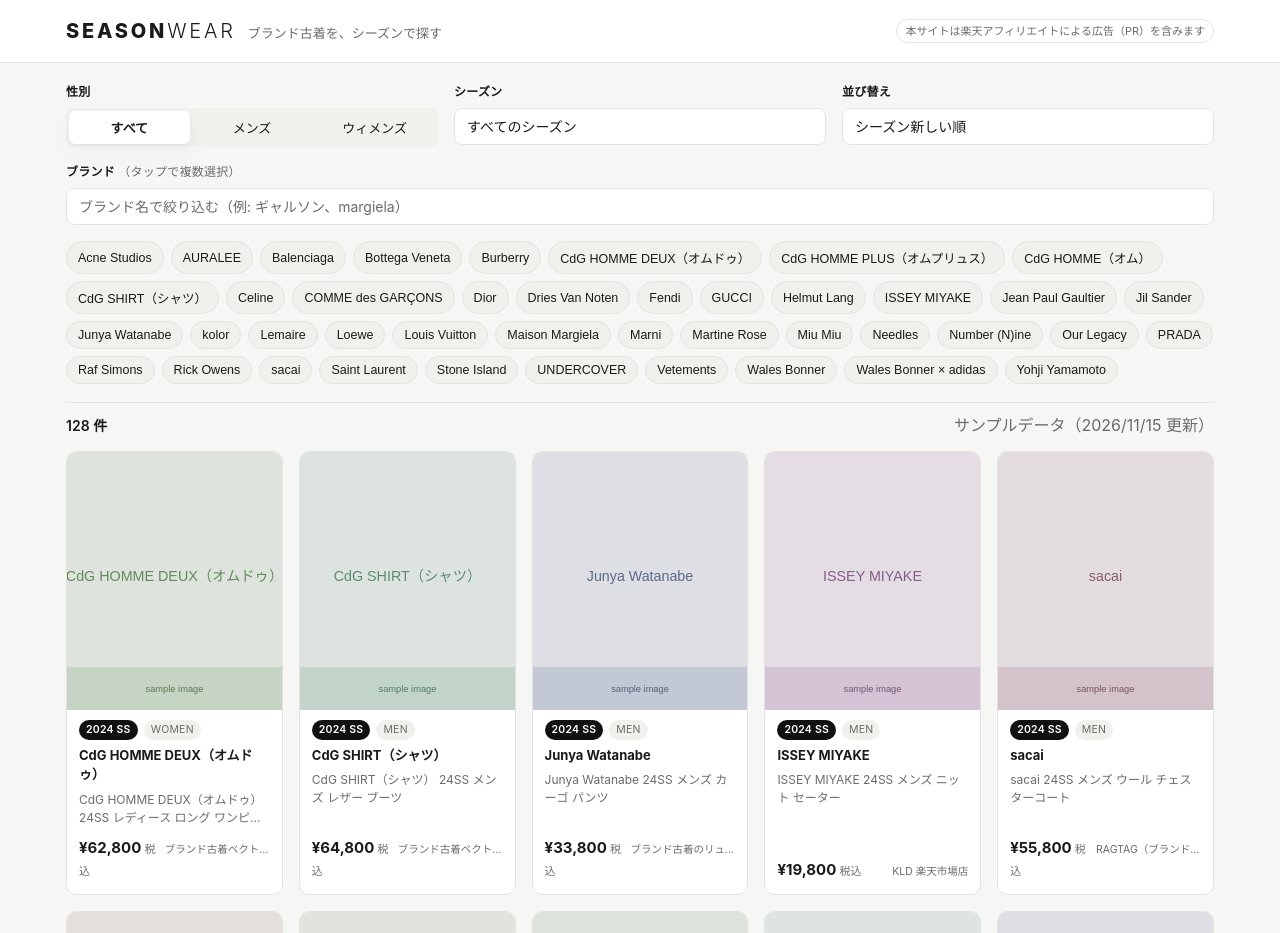
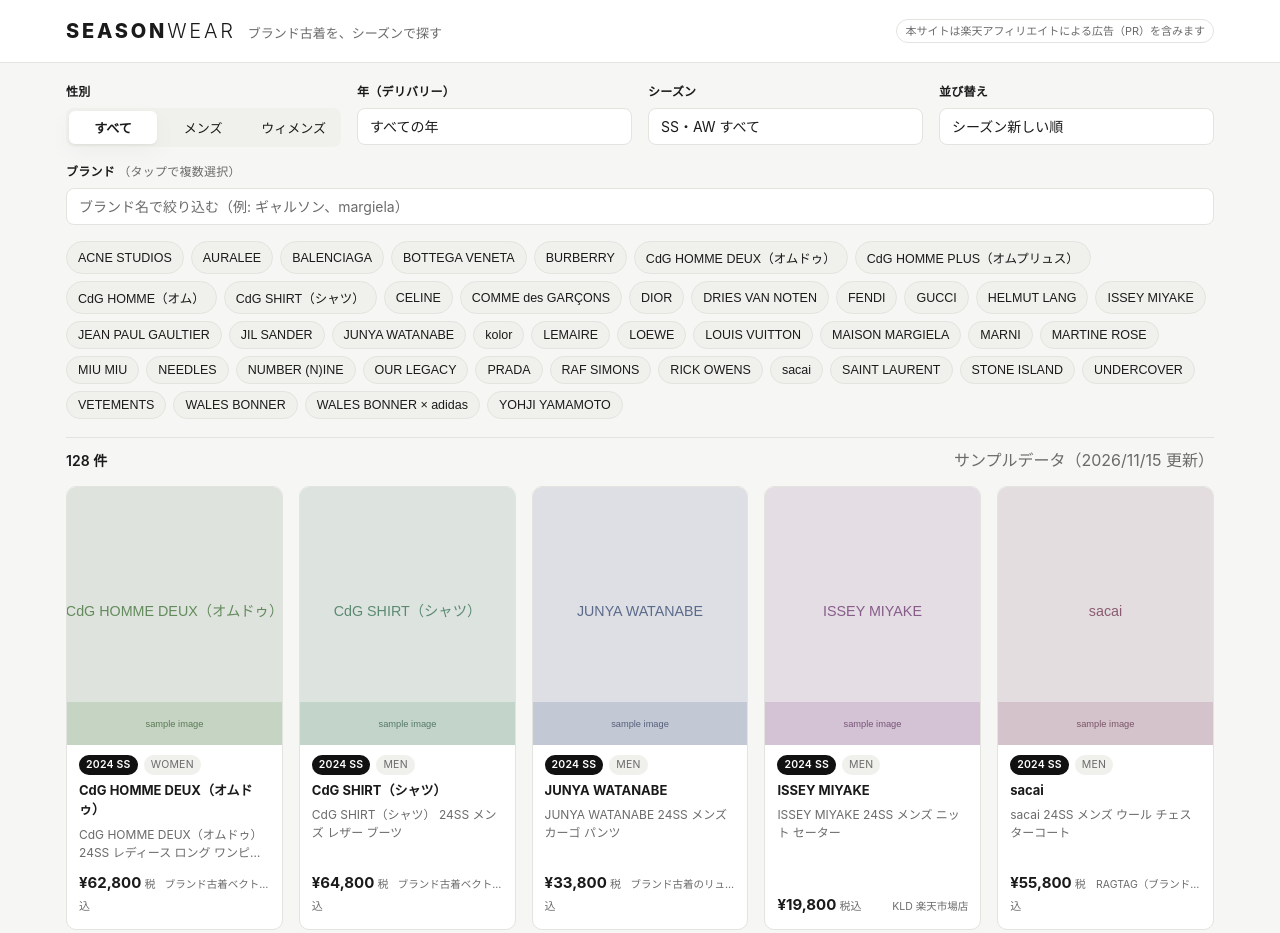
Before and after one commit to richmanzinc/seasonwear, a plain HTML site: page index.html in a window 1280 px wide. Shown: the top 933 px of the page. Drawn offline with Linux system fonts and the light colour scheme.

Commit message:
feat: ブランド名を大文字表記に統一・シーズンを年とSS/AWの2プルダウンに分割
- ブランド名を大文字表記に統一（sacai / kolor の小文字ブランドは維持、
  COMME des GARÇONS の "des" と "× adidas" は小文字を維持）
- シーズンの絞り込みを「年（デリバリー）」と「SS/AW」の2つのプルダウンに分割
  （年×SS/AW を独立に選択可能。価格は並び替えで対応）
- サンプルデータを再生成

Co-Authored-By: Claude Opus 4.8 <noreply@anthropic.com>

```diff
--- a/assets/app.js
+++ b/assets/app.js
@@ -4,7 +4,8 @@
 const state = {
   all: [],
   gender: "all",
-  season: "all",
+  year: "all",
+  type: "all",
   sort: "new",
   brands: new Set(), // 空 = すべてのブランド
   brandQuery: "", // ブランド検索欄の入力
@@ -43,7 +44,7 @@ async function init() {
     return;
   }
   buildBrandChips();
-  buildSeasonOptions();
+  buildYearOptions();
   bindControls();
   render();
 }
@@ -100,21 +101,15 @@ function updateBrandCount() {
   $("#brand-count").textContent = n ? `（${n} 選択中）` : "（タップで複数選択）";
 }
 
-function buildSeasonOptions() {
-  const sel = $("#f-season");
-  const map = new Map();
-  for (const it of state.all) {
-    const key = `${it.seasonYear}-${it.seasonType}`;
-    if (!map.has(key)) map.set(key, it);
-  }
-  const seasons = [...map.values()].sort(
-    (a, b) => b.seasonYear - a.seasonYear || (a.seasonType < b.seasonType ? 1 : -1)
-  );
-  sel.innerHTML = '<option value="all">すべてのシーズン</option>';
-  for (const s of seasons) {
+function buildYearOptions() {
+  const sel = $("#f-year");
+  // データに実在する年だけを新しい順で
+  const years = [...new Set(state.all.map((i) => i.seasonYear))].sort((a, b) => b - a);
+  sel.innerHTML = '<option value="all">すべての年</option>';
+  for (const y of years) {
     const o = document.createElement("option");
-    o.value = `${s.seasonYear}-${s.seasonType}`;
-    o.textContent = s.seasonLabel;
+    o.value = String(y);
+    o.textContent = `${y} 年`;
     sel.appendChild(o);
   }
 }
@@ -127,7 +122,8 @@ function bindControls() {
     state.gender = btn.dataset.val;
     render();
   });
-  $("#f-season").addEventListener("change", (e) => { state.season = e.target.value; render(); });
+  $("#f-year").addEventListener("change", (e) => { state.year = e.target.value; render(); });
+  $("#f-type").addEventListener("change", (e) => { state.type = e.target.value; render(); });
   $("#f-sort").addEventListener("change", (e) => { state.sort = e.target.value; render(); });
   $("#f-brand-search").addEventListener("input", (e) => {
     state.brandQuery = e.target.value;
@@ -145,10 +141,8 @@ function applyFilters() {
   if (state.brands.size) items = items.filter((i) => state.brands.has(i.brand));
   if (state.gender !== "all")
     items = items.filter((i) => i.gender === state.gender || i.gender === "UNISEX");
-  if (state.season !== "all") {
-    const [y, t] = state.season.split("-");
-    items = items.filter((i) => String(i.seasonYear) === y && i.seasonType === t);
-  }
+  if (state.year !== "all") items = items.filter((i) => String(i.seasonYear) === state.year);
+  if (state.type !== "all") items = items.filter((i) => i.seasonType === state.type);
   switch (state.sort) {
     case "price-asc": items.sort((a, b) => a.price - b.price); break;
     case "price-desc": items.sort((a, b) => b.price - a.price); break;
--- a/assets/style.css
+++ b/assets/style.css
@@ -51,7 +51,7 @@ a { color: inherit; }
 /* Controls */
 .controls {
   display: grid;
-  grid-template-columns: repeat(3, minmax(0,1fr));
+  grid-template-columns: repeat(4, minmax(0,1fr));
   gap: 16px;
   padding: 20px 0 12px;
 }
--- a/config/brands.json
+++ b/config/brands.json
@@ -1,48 +1,48 @@
 {
-  "_comment": "対象ブランド定義。keywords = 楽天の店内検索に使う語（先頭が主キーワード）。category は分類の目安（UIの絞り込みには未使用）。追加はこの配列に足すだけ。",
+  "_comment": "対象ブランド定義。keywords = 楽天の店内検索に使う語（先頭が主キーワード）。category は分類の目安（UIの絞り込みには未使用）。label は大文字表記に統一（sacai/kolor 等の小文字ブランドは除く）。追加はこの配列に足すだけ。",
   "brands": [
     { "id": "comme-des-garcons", "label": "COMME des GARÇONS", "category": "designer", "keywords": ["コムデギャルソン"] },
     { "id": "cdg-homme-plus", "label": "CdG HOMME PLUS（オムプリュス）", "category": "designer", "keywords": ["コムデギャルソンオムプリュス", "ギャルソン オムプリュス"] },
     { "id": "cdg-homme-deux", "label": "CdG HOMME DEUX（オムドゥ）", "category": "designer", "keywords": ["コムデギャルソンオムドゥ", "ギャルソン オムドゥ"] },
     { "id": "cdg-shirt", "label": "CdG SHIRT（シャツ）", "category": "designer", "keywords": ["コムデギャルソンシャツ", "ギャルソン シャツ"] },
     { "id": "cdg-homme", "label": "CdG HOMME（オム）", "category": "designer", "keywords": ["コムデギャルソンオム", "ギャルソン オム"] },
-    { "id": "junya-watanabe", "label": "Junya Watanabe", "category": "designer", "keywords": ["ジュンヤワタナベ", "Junya Watanabe"] },
-    { "id": "yohji-yamamoto", "label": "Yohji Yamamoto", "category": "designer", "keywords": ["ヨウジヤマモト", "Yohji Yamamoto"] },
+    { "id": "junya-watanabe", "label": "JUNYA WATANABE", "category": "designer", "keywords": ["ジュンヤワタナベ", "Junya Watanabe"] },
+    { "id": "yohji-yamamoto", "label": "YOHJI YAMAMOTO", "category": "designer", "keywords": ["ヨウジヤマモト", "Yohji Yamamoto"] },
     { "id": "issey-miyake", "label": "ISSEY MIYAKE", "category": "designer", "keywords": ["イッセイミヤケ", "ISSEY MIYAKE"] },
     { "id": "sacai", "label": "sacai", "category": "designer", "keywords": ["サカイ", "sacai"] },
     { "id": "undercover", "label": "UNDERCOVER", "category": "designer", "keywords": ["アンダーカバー", "UNDERCOVER"] },
-    { "id": "maison-margiela", "label": "Maison Margiela", "category": "designer", "keywords": ["マルジェラ", "Maison Margiela", "Martin Margiela"] },
-    { "id": "rick-owens", "label": "Rick Owens", "category": "designer", "keywords": ["リックオウエンス", "Rick Owens"] },
-    { "id": "raf-simons", "label": "Raf Simons", "category": "designer", "keywords": ["ラフシモンズ", "Raf Simons"] },
-    { "id": "jil-sander", "label": "Jil Sander", "category": "designer", "keywords": ["ジルサンダー", "Jil Sander"] },
-    { "id": "dries-van-noten", "label": "Dries Van Noten", "category": "designer", "keywords": ["ドリスヴァンノッテン", "Dries Van Noten"] },
+    { "id": "maison-margiela", "label": "MAISON MARGIELA", "category": "designer", "keywords": ["マルジェラ", "Maison Margiela", "Martin Margiela"] },
+    { "id": "rick-owens", "label": "RICK OWENS", "category": "designer", "keywords": ["リックオウエンス", "Rick Owens"] },
+    { "id": "raf-simons", "label": "RAF SIMONS", "category": "designer", "keywords": ["ラフシモンズ", "Raf Simons"] },
+    { "id": "jil-sander", "label": "JIL SANDER", "category": "designer", "keywords": ["ジルサンダー", "Jil Sander"] },
+    { "id": "dries-van-noten", "label": "DRIES VAN NOTEN", "category": "designer", "keywords": ["ドリスヴァンノッテン", "Dries Van Noten"] },
     { "id": "kolor", "label": "kolor", "category": "designer", "keywords": ["カラー kolor", "kolor"] },
-    { "id": "number-nine", "label": "Number (N)ine", "category": "designer", "keywords": ["ナンバーナイン", "NUMBER NINE"] },
-    { "id": "acne-studios", "label": "Acne Studios", "category": "designer", "keywords": ["アクネストゥディオズ", "Acne Studios", "アクネ"] },
+    { "id": "number-nine", "label": "NUMBER (N)INE", "category": "designer", "keywords": ["ナンバーナイン", "NUMBER NINE"] },
+    { "id": "acne-studios", "label": "ACNE STUDIOS", "category": "designer", "keywords": ["アクネストゥディオズ", "Acne Studios", "アクネ"] },
     { "id": "auralee", "label": "AURALEE", "category": "designer", "keywords": ["オーラリー", "AURALEE"] },
-    { "id": "wales-bonner", "label": "Wales Bonner", "category": "designer", "keywords": ["ウェールズボナー", "Wales Bonner"] },
-    { "id": "wales-bonner-adidas", "label": "Wales Bonner × adidas", "category": "designer", "keywords": ["ウェールズボナー アディダス", "Wales Bonner adidas"] },
-    { "id": "lemaire", "label": "Lemaire", "category": "designer", "keywords": ["ルメール", "Lemaire"] },
-    { "id": "marni", "label": "Marni", "category": "designer", "keywords": ["マルニ", "MARNI"] },
-    { "id": "helmut-lang", "label": "Helmut Lang", "category": "designer", "keywords": ["ヘルムートラング", "Helmut Lang"] },
-    { "id": "jean-paul-gaultier", "label": "Jean Paul Gaultier", "category": "designer", "keywords": ["ゴルチエ", "Jean Paul Gaultier"] },
-    { "id": "stone-island", "label": "Stone Island", "category": "designer", "keywords": ["ストーンアイランド", "Stone Island"] },
-    { "id": "vetements", "label": "Vetements", "category": "designer", "keywords": ["ヴェトモン", "Vetements"] },
-    { "id": "our-legacy", "label": "Our Legacy", "category": "designer", "keywords": ["アワーレガシー", "Our Legacy"] },
-    { "id": "martine-rose", "label": "Martine Rose", "category": "designer", "keywords": ["マルティーヌローズ", "Martine Rose"] },
-    { "id": "needles", "label": "Needles", "category": "designer", "keywords": ["ニードルス", "Needles"] },
+    { "id": "wales-bonner", "label": "WALES BONNER", "category": "designer", "keywords": ["ウェールズボナー", "Wales Bonner"] },
+    { "id": "wales-bonner-adidas", "label": "WALES BONNER × adidas", "category": "designer", "keywords": ["ウェールズボナー アディダス", "Wales Bonner adidas"] },
+    { "id": "lemaire", "label": "LEMAIRE", "category": "designer", "keywords": ["ルメール", "Lemaire"] },
+    { "id": "marni", "label": "MARNI", "category": "designer", "keywords": ["マルニ", "MARNI"] },
+    { "id": "helmut-lang", "label": "HELMUT LANG", "category": "designer", "keywords": ["ヘルムートラング", "Helmut Lang"] },
+    { "id": "jean-paul-gaultier", "label": "JEAN PAUL GAULTIER", "category": "designer", "keywords": ["ゴルチエ", "Jean Paul Gaultier"] },
+    { "id": "stone-island", "label": "STONE ISLAND", "category": "designer", "keywords": ["ストーンアイランド", "Stone Island"] },
+    { "id": "vetements", "label": "VETEMENTS", "category": "designer", "keywords": ["ヴェトモン", "Vetements"] },
+    { "id": "our-legacy", "label": "OUR LEGACY", "category": "designer", "keywords": ["アワーレガシー", "Our Legacy"] },
+    { "id": "martine-rose", "label": "MARTINE ROSE", "category": "designer", "keywords": ["マルティーヌローズ", "Martine Rose"] },
+    { "id": "needles", "label": "NEEDLES", "category": "designer", "keywords": ["ニードルス", "Needles"] },
 
     { "id": "gucci", "label": "GUCCI", "category": "luxury", "keywords": ["グッチ", "GUCCI"] },
     { "id": "prada", "label": "PRADA", "category": "luxury", "keywords": ["プラダ", "PRADA"] },
-    { "id": "saint-laurent", "label": "Saint Laurent", "category": "luxury", "keywords": ["サンローラン", "Saint Laurent"] },
-    { "id": "celine", "label": "Celine", "category": "luxury", "keywords": ["セリーヌ", "CELINE"] },
-    { "id": "bottega-veneta", "label": "Bottega Veneta", "category": "luxury", "keywords": ["ボッテガヴェネタ", "Bottega Veneta"] },
-    { "id": "balenciaga", "label": "Balenciaga", "category": "luxury", "keywords": ["バレンシアガ", "Balenciaga"] },
-    { "id": "dior", "label": "Dior", "category": "luxury", "keywords": ["ディオール", "Dior"] },
-    { "id": "louis-vuitton", "label": "Louis Vuitton", "category": "luxury", "keywords": ["ルイヴィトン", "Louis Vuitton"] },
-    { "id": "burberry", "label": "Burberry", "category": "luxury", "keywords": ["バーバリー", "Burberry"] },
-    { "id": "loewe", "label": "Loewe", "category": "luxury", "keywords": ["ロエベ", "LOEWE"] },
-    { "id": "fendi", "label": "Fendi", "category": "luxury", "keywords": ["フェンディ", "FENDI"] },
-    { "id": "miu-miu", "label": "Miu Miu", "category": "luxury", "keywords": ["ミュウミュウ", "Miu Miu"] }
+    { "id": "saint-laurent", "label": "SAINT LAURENT", "category": "luxury", "keywords": ["サンローラン", "Saint Laurent"] },
+    { "id": "celine", "label": "CELINE", "category": "luxury", "keywords": ["セリーヌ", "CELINE"] },
+    { "id": "bottega-veneta", "label": "BOTTEGA VENETA", "category": "luxury", "keywords": ["ボッテガヴェネタ", "Bottega Veneta"] },
+    { "id": "balenciaga", "label": "BALENCIAGA", "category": "luxury", "keywords": ["バレンシアガ", "Balenciaga"] },
+    { "id": "dior", "label": "DIOR", "category": "luxury", "keywords": ["ディオール", "Dior"] },
+    { "id": "louis-vuitton", "label": "LOUIS VUITTON", "category": "luxury", "keywords": ["ルイヴィトン", "Louis Vuitton"] },
+    { "id": "burberry", "label": "BURBERRY", "category": "luxury", "keywords": ["バーバリー", "Burberry"] },
+    { "id": "loewe", "label": "LOEWE", "category": "luxury", "keywords": ["ロエベ", "LOEWE"] },
+    { "id": "fendi", "label": "FENDI", "category": "luxury", "keywords": ["フェンディ", "FENDI"] },
+    { "id": "miu-miu", "label": "MIU MIU", "category": "luxury", "keywords": ["ミュウミュウ", "Miu Miu"] }
   ]
 }
--- a/index.html
+++ b/index.html
@@ -30,8 +30,17 @@
       </div>
 
       <div class="field">
-        <label for="f-season">シーズン</label>
-        <select id="f-season"><option value="all">すべてのシーズン</option></select>
+        <label for="f-year">年（デリバリー）</label>
+        <select id="f-year"><option value="all">すべての年</option></select>
+      </div>
+
+      <div class="field">
+        <label for="f-type">シーズン</label>
+        <select id="f-type">
+          <option value="all">SS・AW すべて</option>
+          <option value="SS">SS（春夏）</option>
+          <option value="AW">AW（秋冬）</option>
+        </select>
       </div>
 
       <div class="field">
```
Also changed, not shown: data/items.json.
